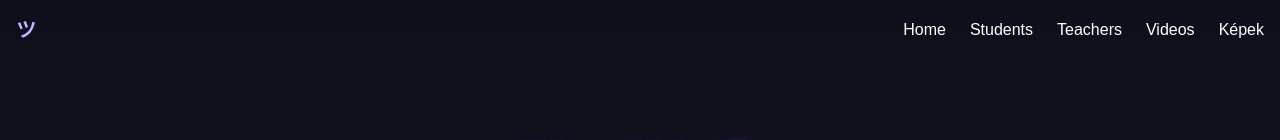
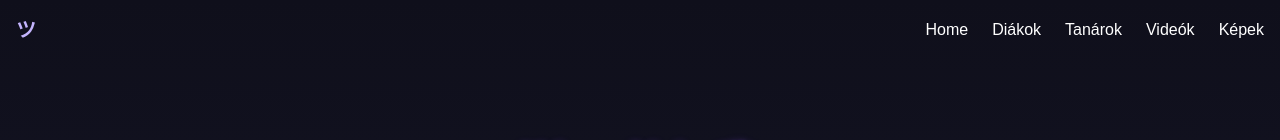
Before and after one commit to Maximus23451/13ctest, a plain HTML site: page kepek.html in a window 1280 px wide. Shown: the top 140 px of the page. Drawn offline with nearby package versions, Linux system fonts and the light colour scheme.

Commit message:
Update kepek.html

```diff
--- a/kepek.html
+++ b/kepek.html
@@ -22,18 +22,18 @@
       <h1 class="text-xl font-bold text-purple-300">ツ<span class="text-blue-400"></span></h1>
       <nav id="main-nav" class="hidden md:flex space-x-6">
         <a href="index.html" class="hover:text-blue-400">Home</a>
-        <a href="students.html" class="hover:text-blue-400">Students</a>
-        <a href="teachers.html" class="hover:text-blue-400">Teachers</a>
-        <a href="videos.html" class="hover:text-blue-400">Videos</a>
+        <a href="students.html" class="hover:text-blue-400">Diákok</a>
+        <a href="teachers.html" class="hover:text-blue-400">Tanárok</a>
+        <a href="videos.html" class="hover:text-blue-400">Videók</a>
         <a href="kepek.html" class="hover:text-blue-400">Képek</a>
       </nav>
       <button id="menu-toggle" class="md:hidden text-white focus:outline-none">☰</button>
     </div>
     <div id="mobile-menu" class="md:hidden hidden px-4 pb-4 space-y-2">
       <a href="index.html" class="block hover:text-blue-400">Home</a>
-      <a href="students.html" class="block hover:text-blue-400">Students</a>
-      <a href="teachers.html" class="block hover:text-blue-400">Teachers</a>
-      <a href="videos.html" class="block hover:text-blue-400">Videos</a>
+      <a href="students.html" class="block hover:text-blue-400">Diákok</a>
+      <a href="teachers.html" class="block hover:text-blue-400">Tanárok</a>
+      <a href="videos.html" class="block hover:text-blue-400">Videók</a>
       <a href="kepek.html" class="block hover:text-blue-400">Képek</a>
     </div>
   </header>
```
